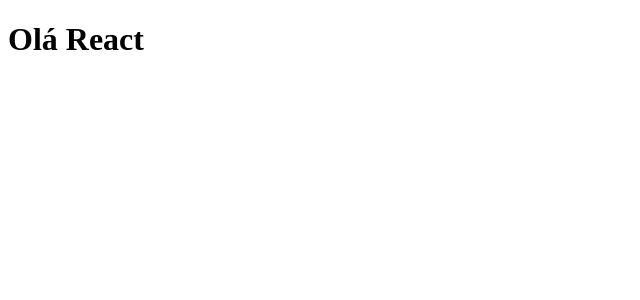
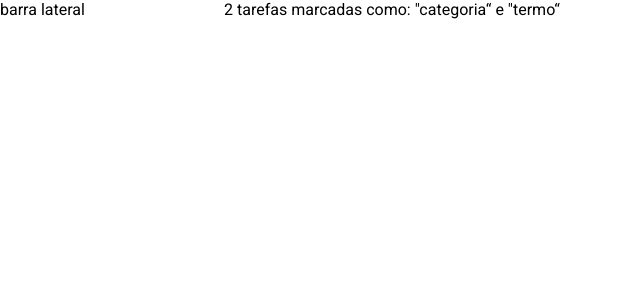
Before and after one commit to pedroeso/lista-de-contatos, a React (Create React App) app: page / in a window 1280 px wide. Shown: the top 300 px of the page, without its empty margins (0-640 px from the left). Built offline with nearby package versions, Linux system fonts and the light colour scheme.

Commit message:
Segundo Commit

```diff
--- a/src/App.tsx
+++ b/src/App.tsx
@@ -1,8 +1,16 @@
+import BarraLateral from './containers/BarraLateral'
+import EstiloGlobal, { Container } from './styles'
+import ListaDeTarefas from './containers/ListaDeTarefas'
+
 function App() {
   return (
-    <div className="App">
-      <h1>Olá React</h1>
-    </div>
+    <>
+      <EstiloGlobal />
+      <Container>
+        <BarraLateral />
+        <ListaDeTarefas />
+      </Container>
+    </>
   )
 }
 
--- /dev/null
+++ b/src/containers/BarraLateral/index.tsx
@@ -0,0 +1,3 @@
+const BarraLateral = () => <aside>barra lateral</aside>
+
+export default BarraLateral
--- /dev/null
+++ b/src/containers/ListaDeTarefas/index.tsx
@@ -0,0 +1,7 @@
+const ListaDeTarefas = () => (
+  <main>
+    <p>2 tarefas marcadas como: &quot;categoria&ldquo; e &quot;termo&ldquo;</p>
+  </main>
+)
+
+export default ListaDeTarefas
--- a/src/styles/index.ts
+++ b/src/styles/index.ts
@@ -1,4 +1,4 @@
-import { createGlobalStyle } from 'styled-components'
+import styled, { createGlobalStyle } from 'styled-components'
 
 const EstiloGlobal = createGlobalStyle`
   * {
@@ -8,5 +8,9 @@ const EstiloGlobal = createGlobalStyle`
     font-family: Roboto, sans-serif;
   }
 `
+export const Container = styled.div`
+  display: grid;
+  grid-template-columns: 224px auto;
+`
 
 export default EstiloGlobal
```
